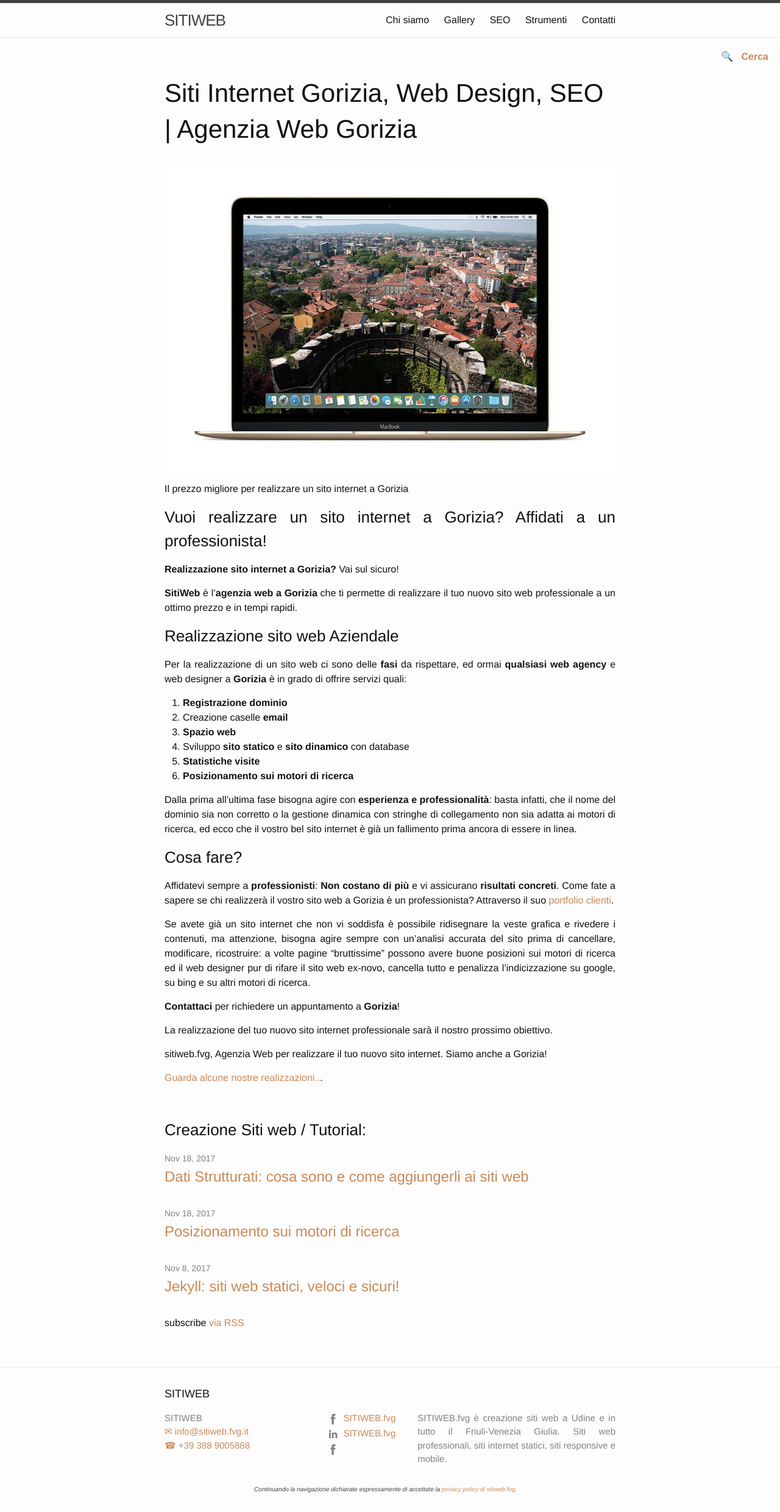
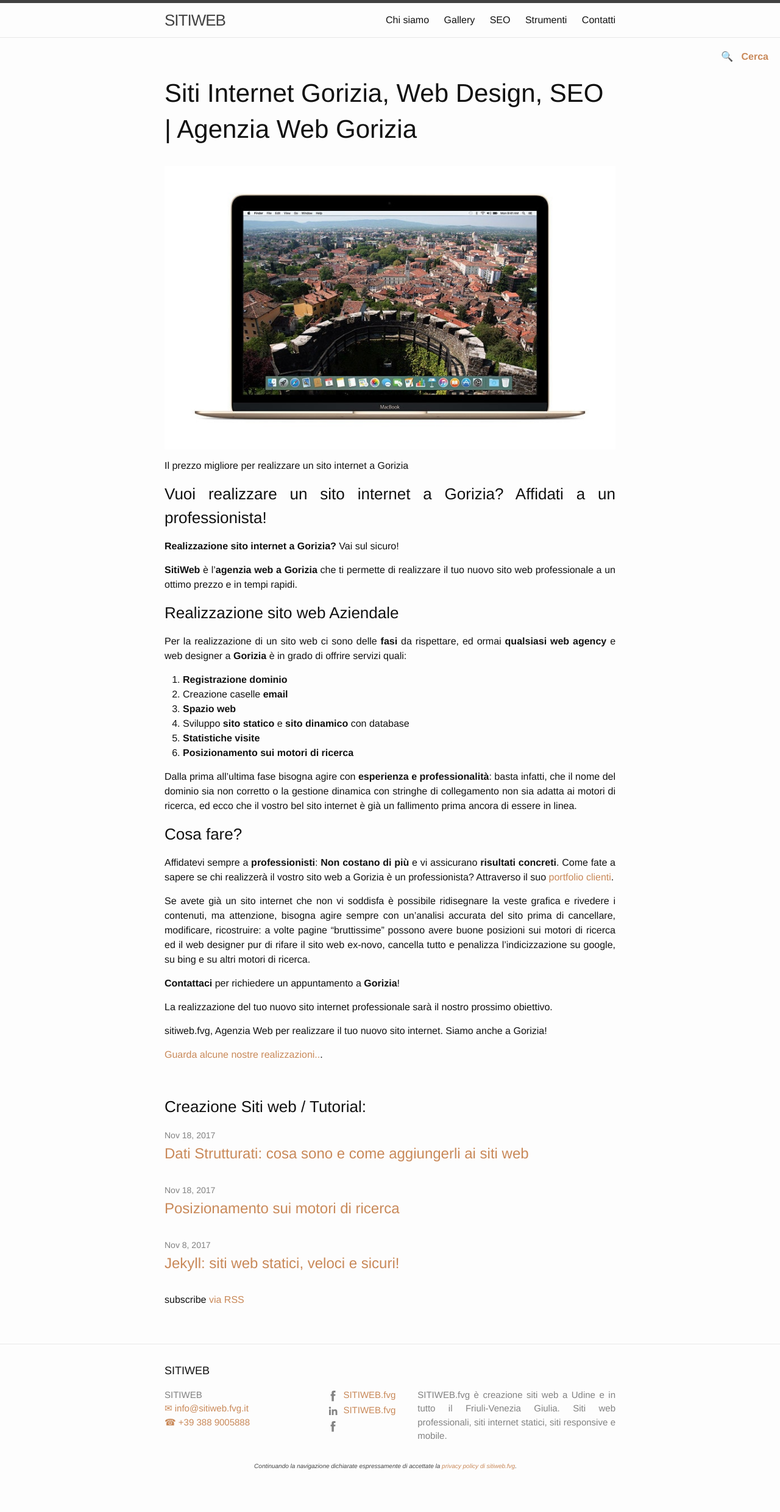
Before and after one commit to enricocaputo/sitiweb.fvg, a Jekyll site: the page built from siti-web-gorizia.md, in a window 1280 px wide. Shown: the whole page at 61% size. Built offline with Jekyll 4.4.1, drawn with Linux system fonts in a browser that asks for light colours; after the commit the page ends 2442 px from its top, so only the background shows below that.

Commit message:
tolti width e height da img

```diff
--- a/siti-web-gorizia.md
+++ b/siti-web-gorizia.md
@@ -5,7 +5,7 @@ excerpt: Creazione Siti web Gorizia. Siti internet per aziende e professionisti,
 permalink: /siti-web-gorizia/
 sitemap: true
 ---
-<img src="/img/siti-web-gorizia.jpg" alt="Siti Web Gorizia - Agenzia Web Gorizia" title="Siti Web Gorizia - Agenzia Web Gorizia" width="800px" height="503px">
+<img src="/img/siti-web-gorizia.jpg" alt="Siti Web Gorizia - Agenzia Web Gorizia" title="Siti Web Gorizia - Agenzia Web Gorizia">
 
 <p>Il prezzo migliore per realizzare un sito internet a Gorizia</p>
 
```
